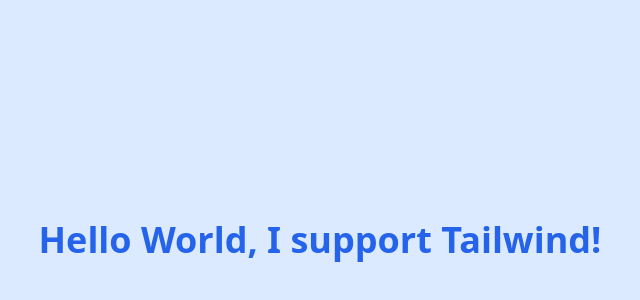
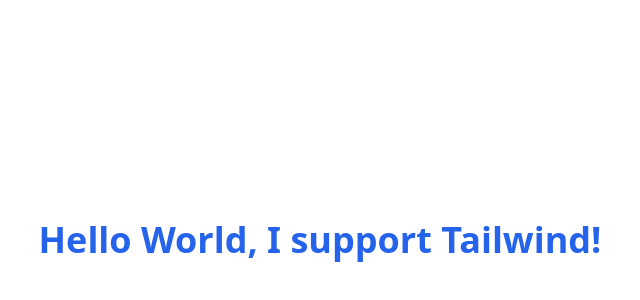
Before and after one commit to judy-du/judy-du-nextjs, a Next.js app in the folder app-main/: page / in a window 1280 px wide. Shown: the part 160-460 px from the top of the page, without its empty margins (320-960 px from the left). Built offline with nearby package versions, Linux system fonts and the light colour scheme.

Commit message:
made basic structure

```diff
--- a/app-main/package.json
+++ b/app-main/package.json
@@ -12,8 +12,8 @@
         "react-dom": "latest"
     },
     "devDependencies": {
-        "autoprefixer": "^10.4.19",
-        "postcss": "^8.4.40",
-        "tailwindcss": "^3.4.7"
+        "autoprefixer": "^10.4.20",
+        "postcss": "^8.4.47",
+        "tailwindcss": "^3.4.13"
     }
 }
--- a/app-main/styles/globals.css
+++ b/app-main/styles/globals.css
@@ -1,7 +1,3 @@
 @tailwind base;
 @tailwind components;
 @tailwind utilities;
-
-body {
-  @apply bg-blue-100; /* Tailwind utility to set background color */
-}
--- a/app-main/tailwind.config.js
+++ b/app-main/tailwind.config.js
@@ -1,7 +1,8 @@
+/** @type {import('tailwindcss').Config} */
 module.exports = {
   content: [
     './pages/**/*.{js,ts,jsx,tsx}',
-      './components/**/*.{js,ts,jsx,tsx}'
+    './components/**/*.{js,ts,jsx,tsx}',
   ],
   theme: {
     extend: {},
```
Also changed, not shown: app-main/postcss.config.js (+5 -5 lines), app-main/components/Footer.js (added), app-main/components/Header.js (added), app-main/components/VideoSegment.js (added), app-main/pages/about.js (added), 1 other file (tests, documents, lock files or other folders). Lines whose indentation alone changed are shown as unchanged.
